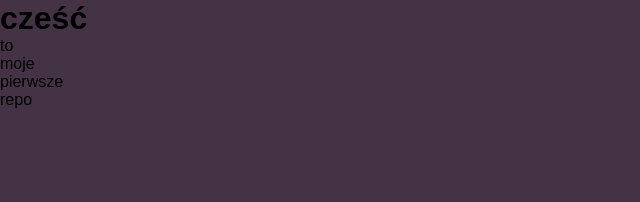
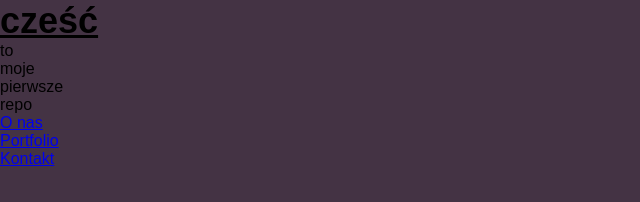
Before and after one commit to Twister30y/Test, a plain HTML site: page index.html in a window 1280 px wide. Shown: the whole page, without its empty margins (0-640 px from the left). Drawn offline with Linux system fonts and the light colour scheme.

Commit message:
added a in ul list and syles

```diff
--- a/index.html
+++ b/index.html
@@ -10,9 +10,9 @@
     <h1>cześć</h1>
     <p>to moje pierwsze repo</p>
     <ul>
-        <li></li>
-        <li></li>
-        <li></li>
+        <li><a href="#">O nas </a></li>
+        <li><a href="#">Portfolio</a></li>
+        <li><a href="#">Kontakt</a></li>
     </ul>
 </body>
 </html>
--- a/style.css
+++ b/style.css
@@ -9,3 +9,8 @@ body{
     font-family: Arial, Helvetica, sans-serif;
     width: 50px;
 }
+
+h1{
+    text-decoration: underline;
+    font-size: 36px;
+}
```
